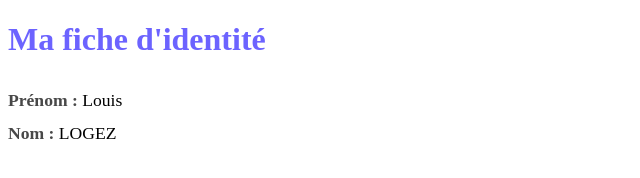
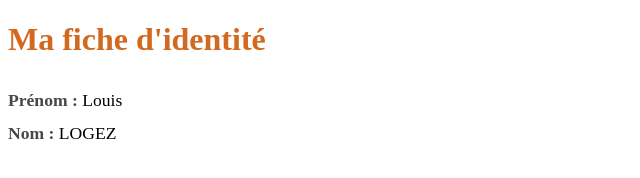
Before and after one commit to LouisLogez/Portfolio-, a plain HTML site: page index.html in a window 1280 px wide. Shown: the whole page, without its empty margins (0-640 px from the left). Drawn offline with Linux system fonts and the light colour scheme.

Commit message:
Update style.css

```diff
--- a/style.css
+++ b/style.css
@@ -24,7 +24,7 @@
             text-align: center;
         }
         h1 {
-            color: #6c63ff;
+            color: chocolate;
             margin-bottom: 2rem;
             font-size: 2rem;
         }
```
